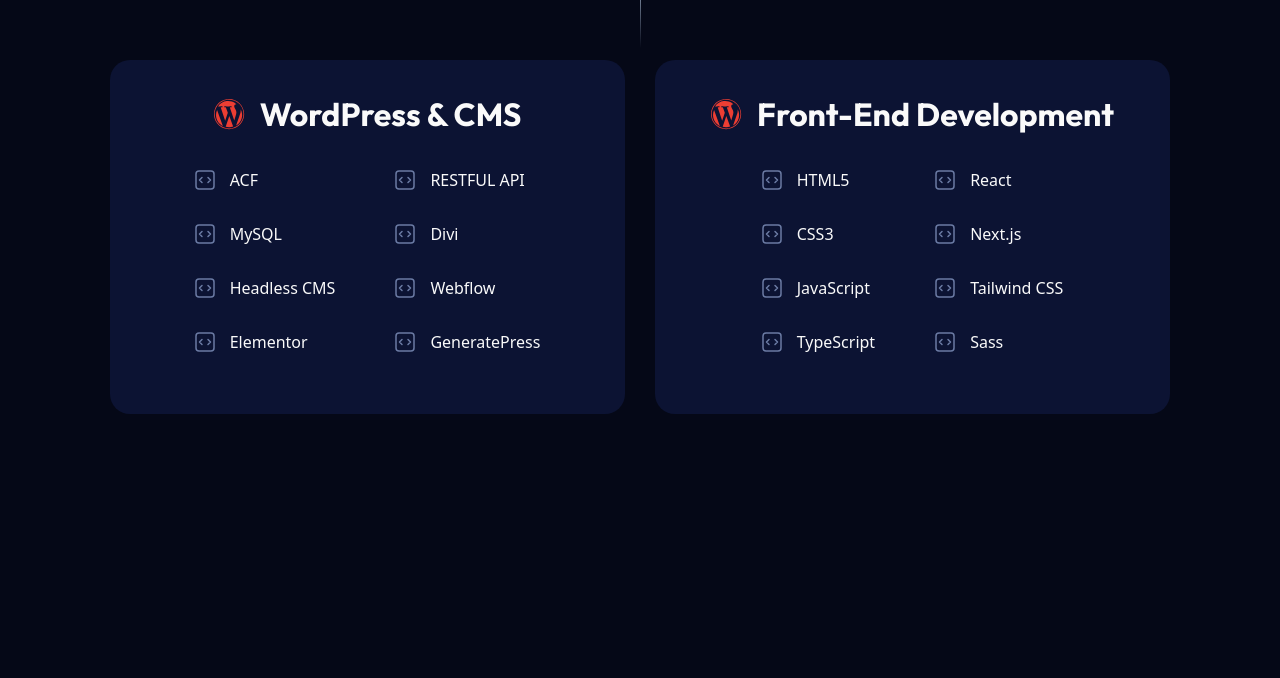
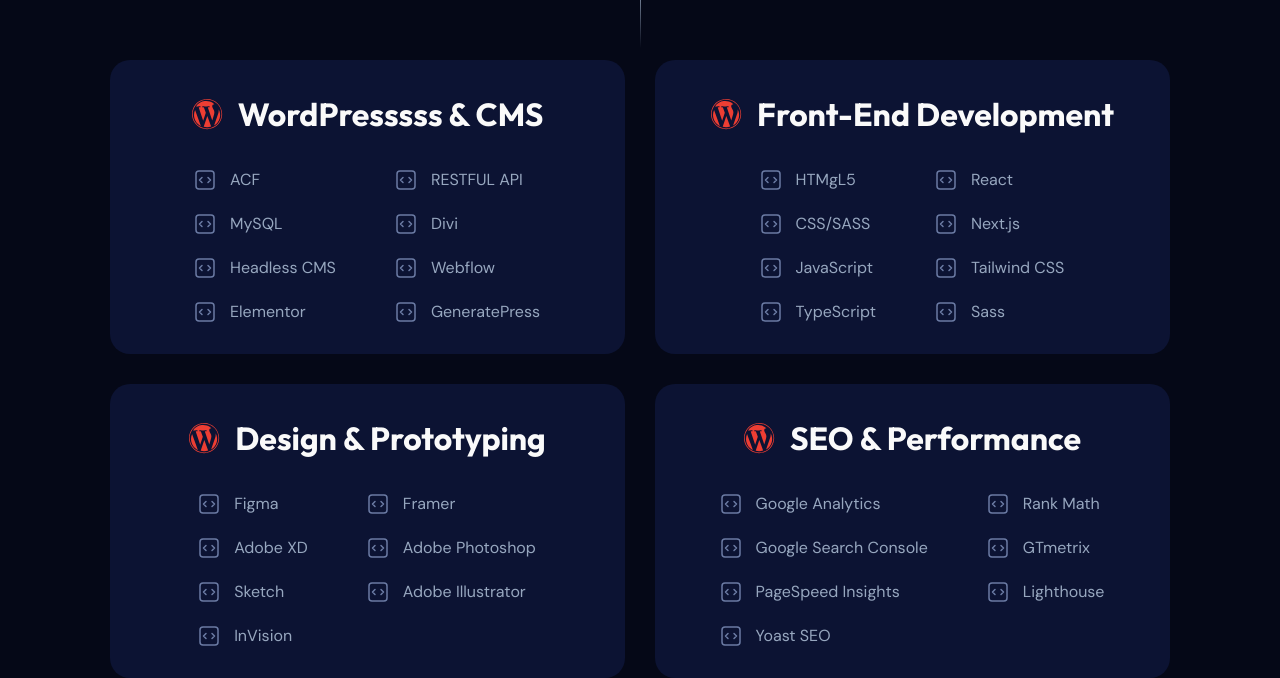
Before and after one commit to johnperezux/johnperezux_2026, a Next.js app: page / in a window 1280 px wide. Shown: the part 1319-1997 px from the top of the page. Before the commit the page ends 1733 px from the top, so only its background shows below. Built offline with nearby package versions, Linux system fonts and the light colour scheme.

Commit message:
Adjustment to Cards

```diff
--- a/app/globals.css
+++ b/app/globals.css
@@ -295,11 +295,21 @@
   display: flex;
   flex-direction: column;
   gap: 30px;
+  transition: all 0.3s ease;
 }
 
-.cards_grid{
+.tool_card:hover {
+  transform: translateY(-5px);
+ background-color: var(--accent);
+  box-shadow: 0 10px 20px rgba(237, 62, 51, 0.2);
+  color: var(--background);
+
+
+}
+
+.cards_grid {
   display: grid;
-  grid-template-columns: repeat(auto-fit, minmax(250px, 1fr));
+  grid-template-columns: repeat(2, 1fr);
   gap: 30px;
 }
 
@@ -307,15 +317,20 @@
     display: flex;
     flex-direction: column;
     align-items: flex-start;
-    justify-content: center;
+    row-gap: 20px;
 }
 
 li.skill_item {
     display: flex;
     align-items: center;
     gap: 15px;
-    margin-bottom: 30px;
     justify-content: flex-start;
+}
+
+.skill_name {
+    font-family: var(--font-dm-sans);
+    color: var(--accent-two);
+    font-size: clamp(1rem, 5vw, 0.625rem);
 }
 
 
--- a/components/Cards.tsx
+++ b/components/Cards.tsx
@@ -36,7 +36,7 @@
           {leftSkills.map((skill) => (
             <li className="skill_item " key={skill}>
               <SkillIcon />
-              <span>{skill}</span>
+              <span className="skill_name">{skill}</span>
             </li>
           ))}
         </ul>
@@ -44,7 +44,7 @@
           {rightSkills.map((skill) => (
             <li className="skill_item" key={skill}>
               <SkillIcon />
-              <span>{skill}</span>
+              <span className="skill_name">{skill}</span>
             </li>
           ))}
         </ul>
--- a/components/data/CardsData.ts
+++ b/components/data/CardsData.ts
@@ -7,7 +7,7 @@
 export const cardsData: CardData[] = [
     {
     id: 1,
-    title: "WordPress & CMS",
+    title: "WordPresssss & CMS",
     skills: [
       "ACF",
       "MySQL",
@@ -23,15 +23,42 @@
     id: 2,
     title: "Front-End Development",
     skills: [
-      "HTML5",
-      "CSS3",
+      "HTMgL5",
+      "CSS/SASS",
       "JavaScript",
       "TypeScript",
       "React",
       "Next.js",
       "Tailwind CSS",
       "Sass",
+      ],
+    },
+   {
+    id: 3,
+    title: "Design & Prototyping",
+    skills: [
+      "Figma",
+      "Adobe XD",
+      "Sketch",
+      "InVision",
+      "Framer",
+      "Adobe Photoshop",
+      "Adobe Illustrator",
     ],
+  },
+   {
+    id: 4,
+    title: "SEO & Performance",
+    skills: [
+      "Google Analytics",
+      "Google Search Console",
+      "PageSpeed Insights",
+      "Yoast SEO",
+      "Rank Math",
+      "GTmetrix",
+      "Lighthouse",
+    ],
+
   },
 
 ]
```
